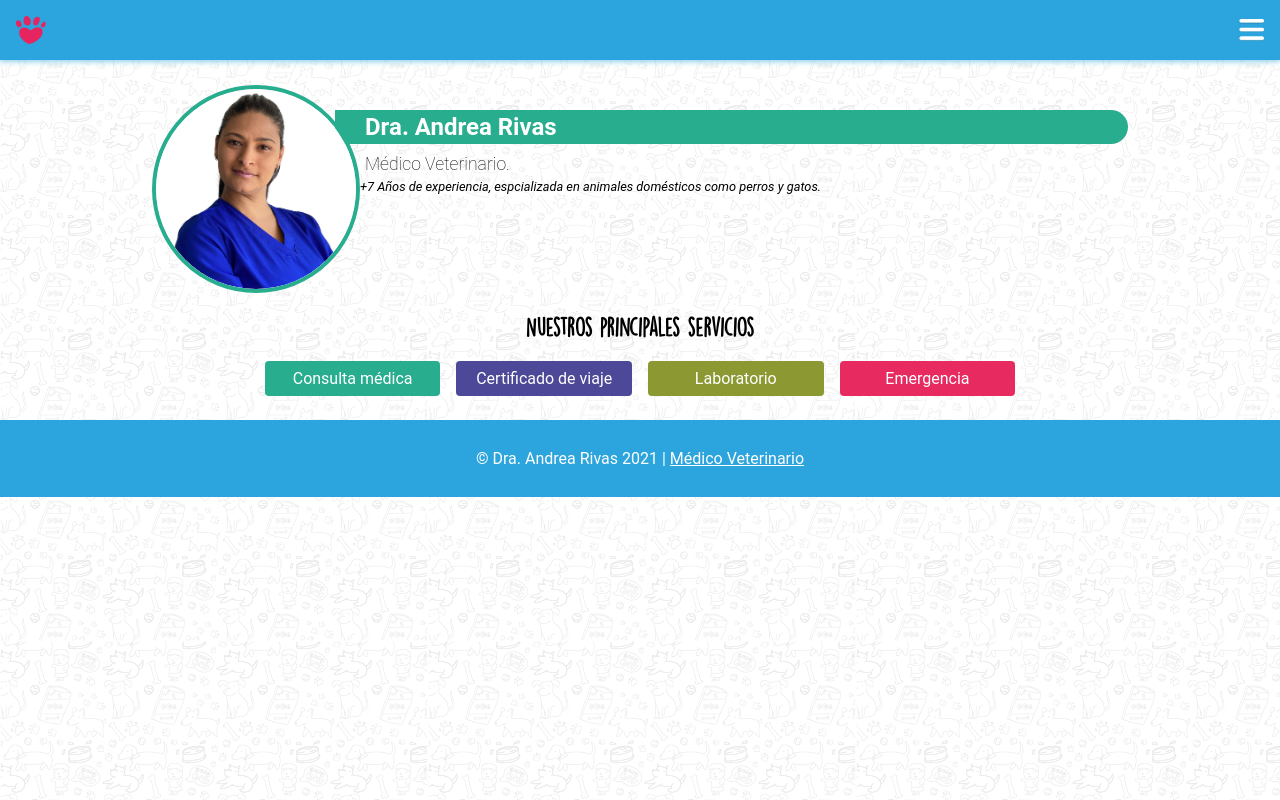
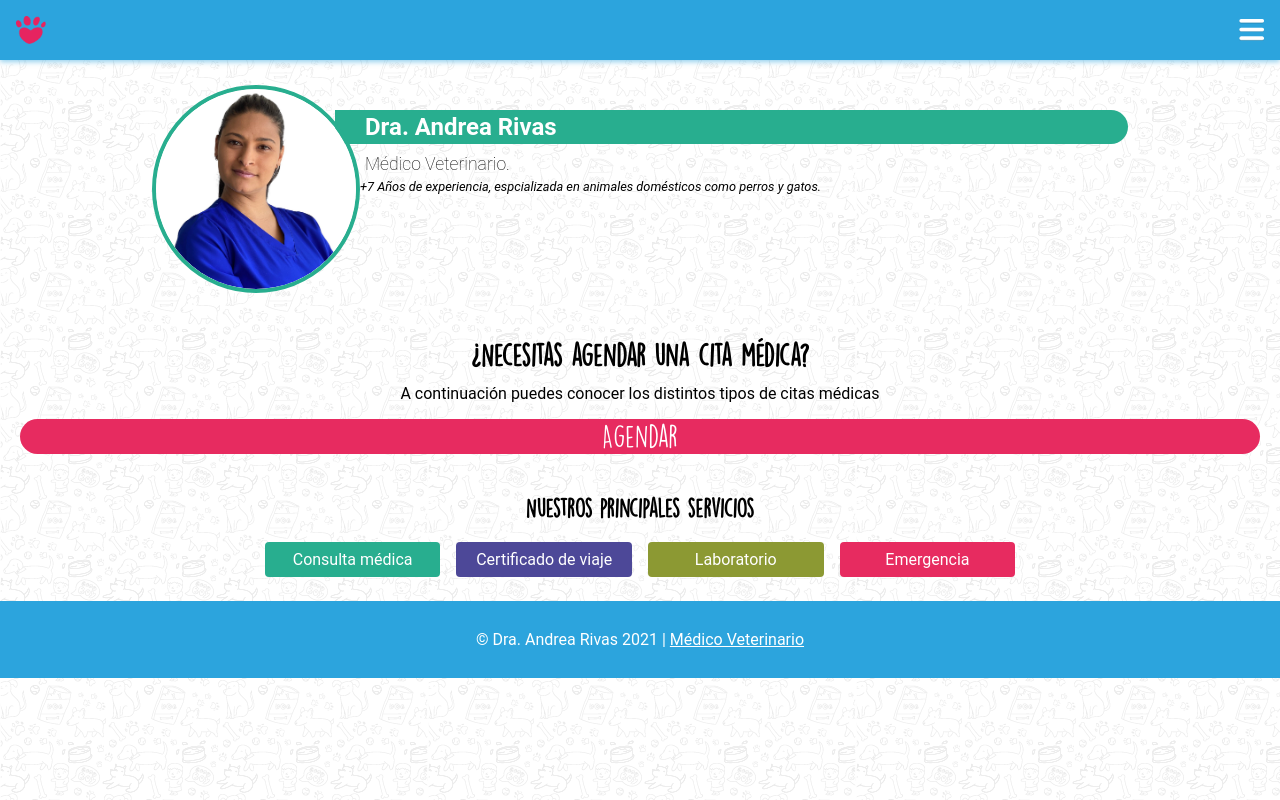
Before and after one commit to deveeup/dra_andrearivas, a React (Create React App) app: page / in a window 1280 px wide. Built offline with nearby package versions, Linux system fonts and the light colour scheme.

Commit message:
add: citas

```diff
--- a/src/assets/css/vars.scss
+++ b/src/assets/css/vars.scss
@@ -1,2 +1,3 @@
 $blue: #2CA4DD;
 $green: #28AE8F;
+$purple: #E72B60;
--- /dev/null
+++ b/src/components/schedule/index.jsx
@@ -0,0 +1,17 @@
+import React from 'react';
+import { Link } from 'react-router-dom';
+import './index.scss';
+
+const schedule = () => (
+  <div className="Schedule">
+    <span>¿Necesitas agendar una cita médica?</span>
+    <p>A continuación puedes conocer los distintos tipos de citas médicas</p>
+    <button>
+      <Link to="/citas">
+        Agendar
+      </Link>
+    </button>
+  </div>
+);
+
+export default schedule;
--- /dev/null
+++ b/src/components/schedule/index.scss
@@ -0,0 +1,30 @@
+@import '../../assets/css/vars.scss';
+
+.Schedule {
+  display: flex;
+  flex-direction: column;
+  padding: 20px;
+  margin-top: 30px;
+  span {
+    font-family: 'Dklemon';
+    font-size: 1.8rem;
+    font-weight: bold;
+    text-align: center;
+  }
+  p {
+    font-size: 1rem;
+    text-align: center;
+  }
+  button {
+    background-color: $purple;
+    border-radius: 25px;
+    border: none;
+    padding: 5px 0;
+    font-family: 'Dklemon';
+    font-size: 1.8rem;
+    a {
+      text-decoration: none;
+      color: white;
+    }
+  }
+}
--- a/src/pages/home/index.jsx
+++ b/src/pages/home/index.jsx
@@ -2,6 +2,7 @@ import React from 'react';
 import Layout from '../../components/layout/index';
 import Services from '../../components/services/index';
 import ProfileComponent from '../../components/profileInfo';
+import Schedule from '../../components/schedule';
 
 const items = [
   {
@@ -37,6 +38,7 @@ const items = [
 const Home = () => (
   <Layout>
     <ProfileComponent />
+    <Schedule />
     <Services items={items} />
   </Layout>
 );
```
